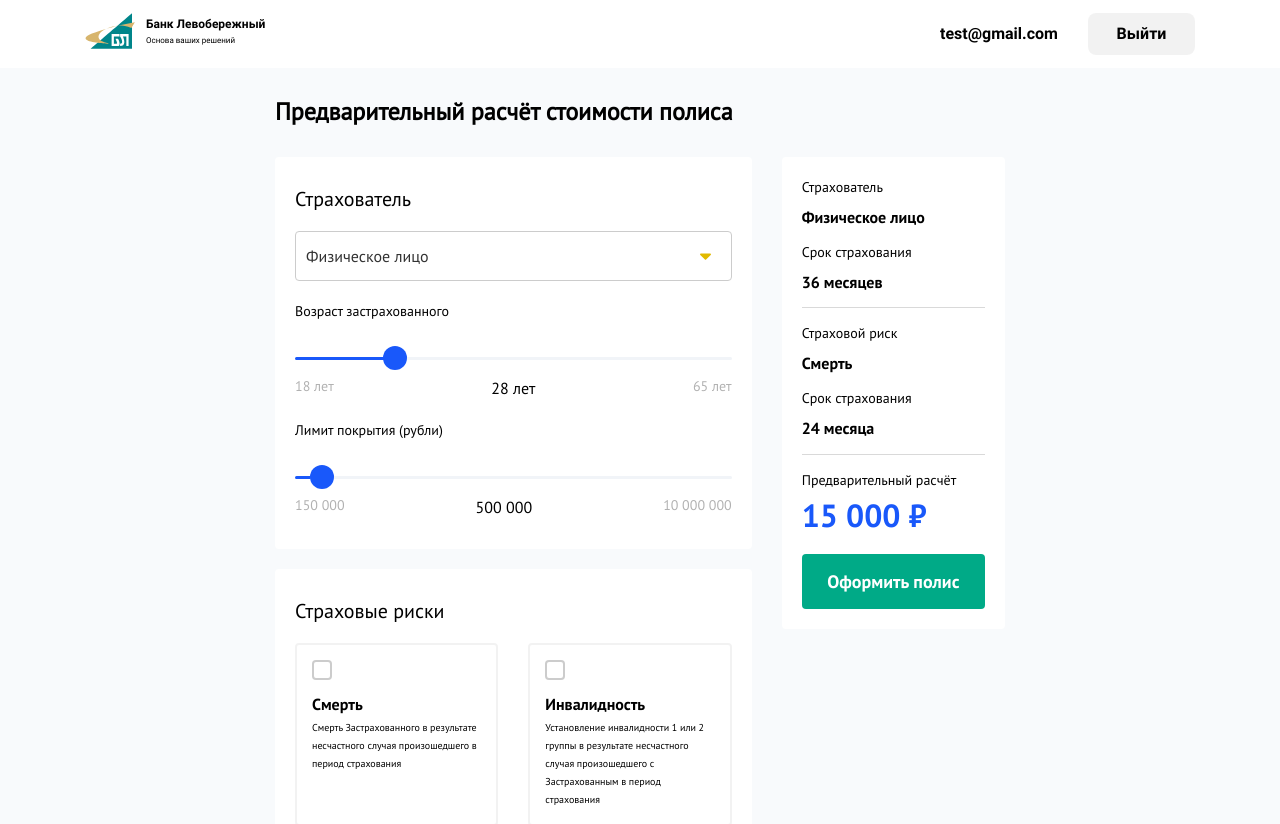
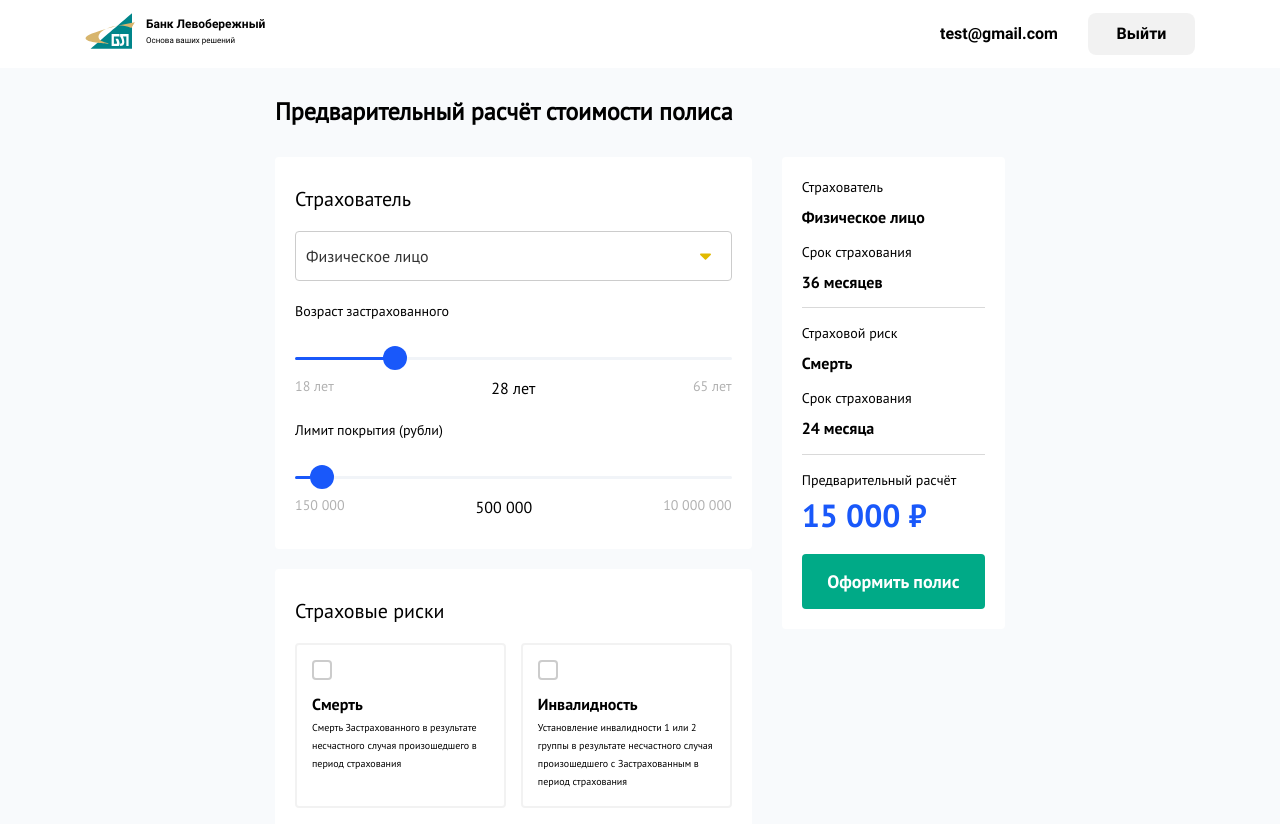
Before and after one commit to Asone7776/lvb, a React (Create React App) app: page /admin/pre-create in a window 1280 px wide. Shown: the top 824 px of the page. Built offline with nearby package versions, Linux system fonts and the light colour scheme.

Commit message:
added on click handler for case item

```diff
--- a/src/components/CaseItem.jsx
+++ b/src/components/CaseItem.jsx
@@ -1,16 +1,22 @@
-import React, { useState, forwardRef } from 'react';
+import React, { useState, forwardRef, useRef } from 'react';
 import cn from 'classnames';
 
 const CaseItem = forwardRef(({ item, onChange, ...rest }, ref) => {
     const [active, setActive] = useState(false);
+    let checkRef = useRef(null);
     return (
-        <div className={cn('case-item', { 'active': active })}>
+        <div className={cn('case-item', { 'active': active })} onClick={()=>{
+            checkRef.current.click();
+        }}>
             <label className="check-wrapper">
                 <input type="checkbox" onChange={(e) => {
                     let { checked } = e.target;
                     setActive(checked);
                     onChange(e);
-                }} ref={ref} checked={active} {...rest} />
+                }} ref={(e) => {
+                    ref(e);
+                    checkRef.current = e;
+                }} checked={active} {...rest} />
                 <span className="checkmark">
                     <svg width="10" height="7" viewBox="0 0 10 7" fill="none" xmlns="http://www.w3.org/2000/svg">
                         <path d="M1.76744 3.76744L4 6L8.46512 1.53488" stroke="white" strokeWidth="2" strokeLinecap="round" strokeLinejoin="round" />
--- a/src/components/CreateForm.jsx
+++ b/src/components/CreateForm.jsx
@@ -23,7 +23,7 @@ const CreateForm = () => {
         <div className="pre-form create-form">
             <form onSubmit={handleSubmit(onSubmit)}>
                 <div className="row">
-                    <div className="col-8">
+                    <div className="col-8 small-gutters">
                         <div className="card custom-card">
                             <div className="card-body">
                                 <div className="form-group">
--- a/src/components/PreCreateForm.jsx
+++ b/src/components/PreCreateForm.jsx
@@ -55,7 +55,7 @@ const PreCreateForm = () => {
                         </div>
                         <div className="card custom-card mb-0">
                             <div className="card-body">
-                                <div className="form-group">
+                                <div className="form-group small-gutters">
                                     <h4>Страховые риски</h4>
                                     <div className="row d-flex">
                                         {caseItems && caseItems.map((item, index) => (
--- a/src/scss/style.scss
+++ b/src/scss/style.scss
@@ -147,7 +147,85 @@ html * {
         }
     }
 }
-
+.small-gutters {
+    .row {
+        margin-left: rem(-7.5);
+        margin-right: rem(-7.5);
+        .col,
+        .col-1,
+        .col-10,
+        .col-11,
+        .col-12,
+        .col-2,
+        .col-3,
+        .col-4,
+        .col-5,
+        .col-6,
+        .col-7,
+        .col-8,
+        .col-9,
+        .col-auto,
+        .col-lg,
+        .col-lg-1,
+        .col-lg-10,
+        .col-lg-11,
+        .col-lg-12,
+        .col-lg-2,
+        .col-lg-3,
+        .col-lg-4,
+        .col-lg-5,
+        .col-lg-6,
+        .col-lg-7,
+        .col-lg-8,
+        .col-lg-9,
+        .col-lg-auto,
+        .col-md,
+        .col-md-1,
+        .col-md-10,
+        .col-md-11,
+        .col-md-12,
+        .col-md-2,
+        .col-md-3,
+        .col-md-4,
+        .col-md-5,
+        .col-md-6,
+        .col-md-7,
+        .col-md-8,
+        .col-md-9,
+        .col-md-auto,
+        .col-sm,
+        .col-sm-1,
+        .col-sm-10,
+        .col-sm-11,
+        .col-sm-12,
+        .col-sm-2,
+        .col-sm-3,
+        .col-sm-4,
+        .col-sm-5,
+        .col-sm-6,
+        .col-sm-7,
+        .col-sm-8,
+        .col-sm-9,
+        .col-sm-auto,
+        .col-xl,
+        .col-xl-1,
+        .col-xl-10,
+        .col-xl-11,
+        .col-xl-12,
+        .col-xl-2,
+        .col-xl-3,
+        .col-xl-4,
+        .col-xl-5,
+        .col-xl-6,
+        .col-xl-7,
+        .col-xl-8,
+        .col-xl-9,
+        .col-xl-auto {
+            padding-left: rem(7.5);
+            padding-right: rem(7.5);
+        }
+    }
+}
 .row,
 .d-flex {
     .pull-left {
@@ -647,6 +725,7 @@ p {
     padding: rem(15);
     border: rem(2) solid $gray;
     height: 100%;
+    cursor: pointer;
     h5 {
         font: {
             family: "PT Sans Bold";
```
